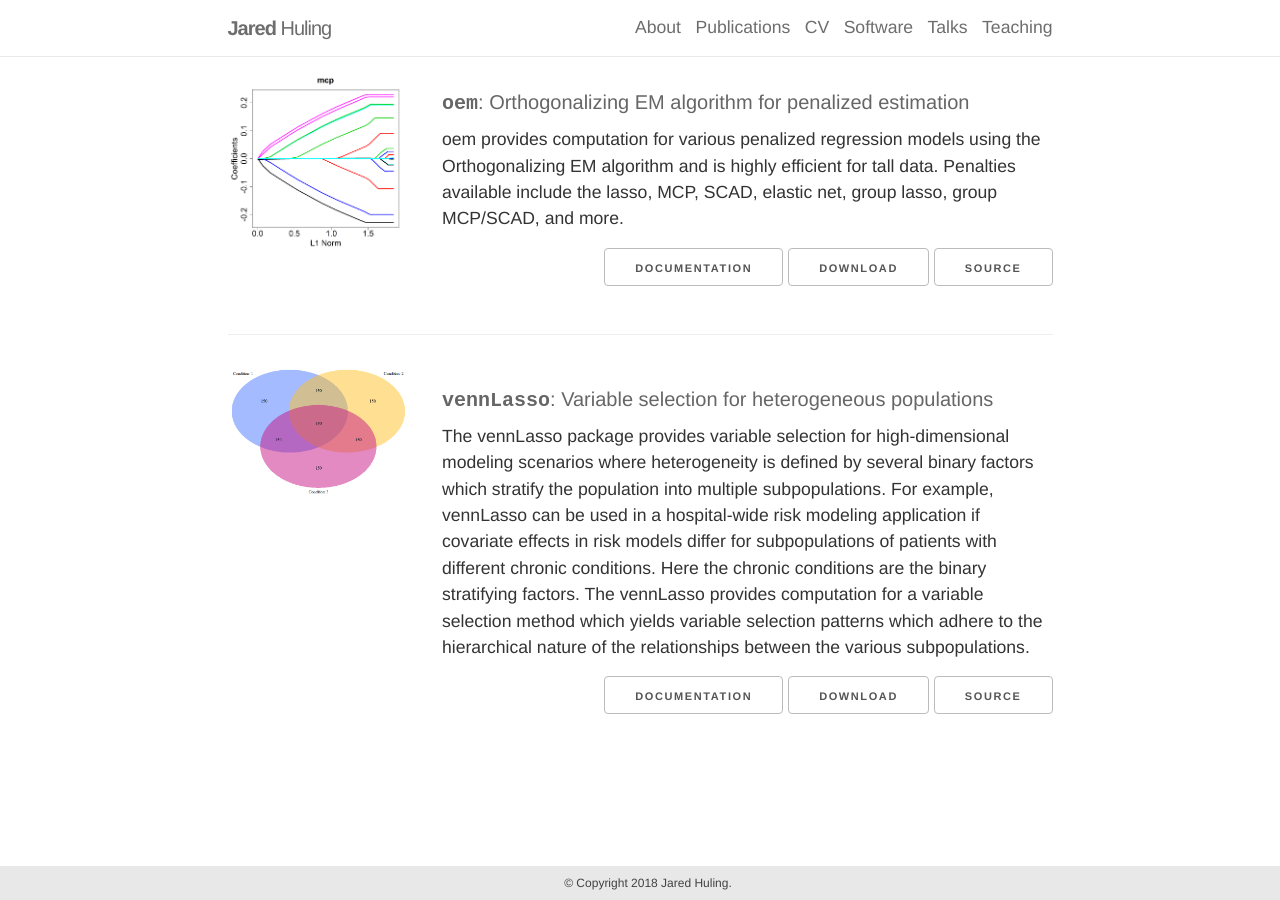
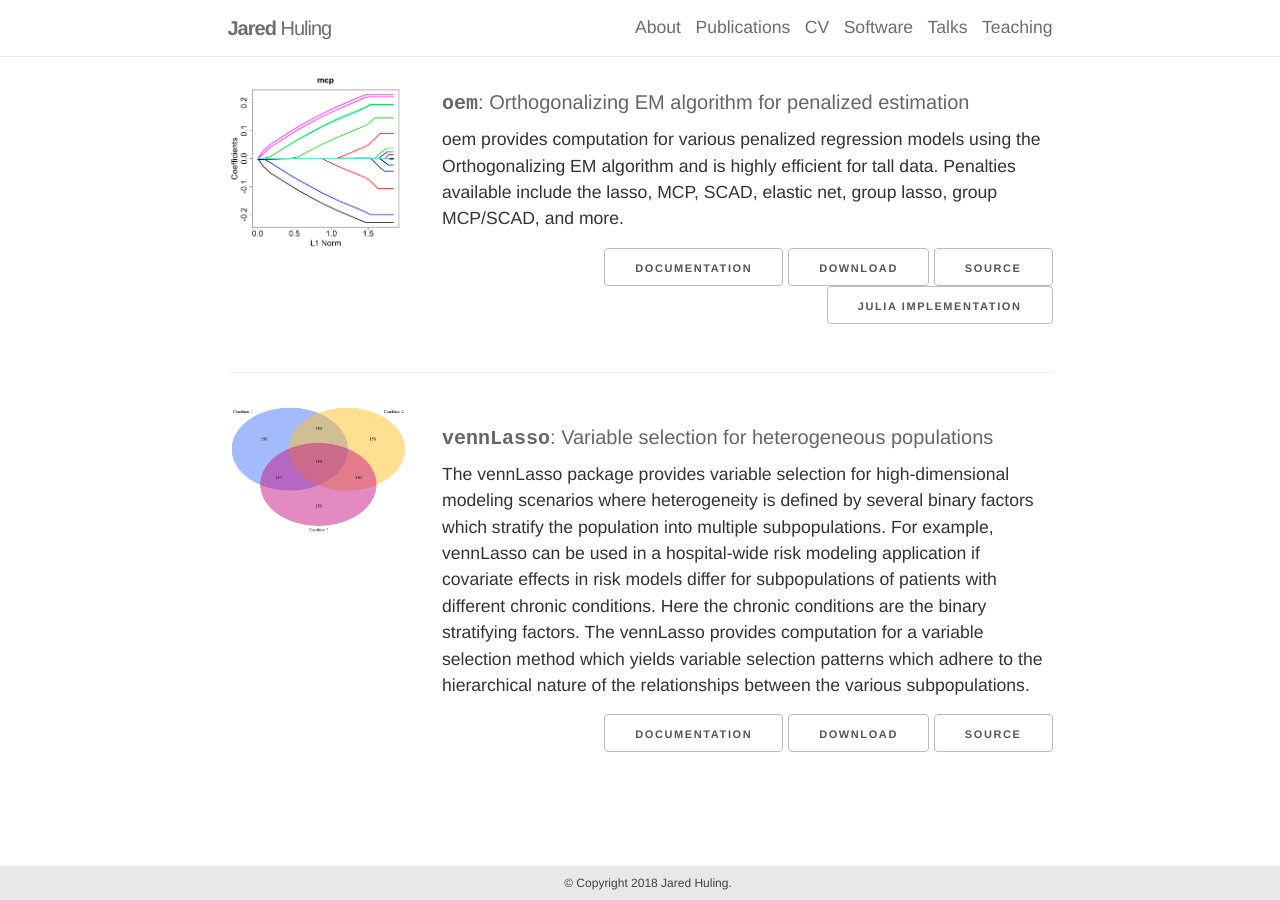
Before and after one commit to jaredhuling/jaredhuling.github.io, a Jekyll site: the page built from _pages/software.md, in a window 1280 px wide and 900 px high, scrolled down 693 px. Built offline with Jekyll 4.4.1, drawn with Linux system fonts in a browser that asks for light colours; nearby versions of some CDN libraries.

Commit message:
added julia oem

```diff
--- a/_pages/software.md
+++ b/_pages/software.md
@@ -63,6 +63,7 @@ permalink: /software/
           <a href="http://jaredhuling.github.io/oem/" class="button">Documentation</a>
           <a href="https://cran.r-project.org/package=oem" class="button">Download</a>
           <a href="https://github.com/jaredhuling/oem" class="button">Source</a>
+          <a href="https://github.com/jaredhuling/OrthogEM.jl" class="button">Julia implementation</a>
         </p>
 
       </div>
```
